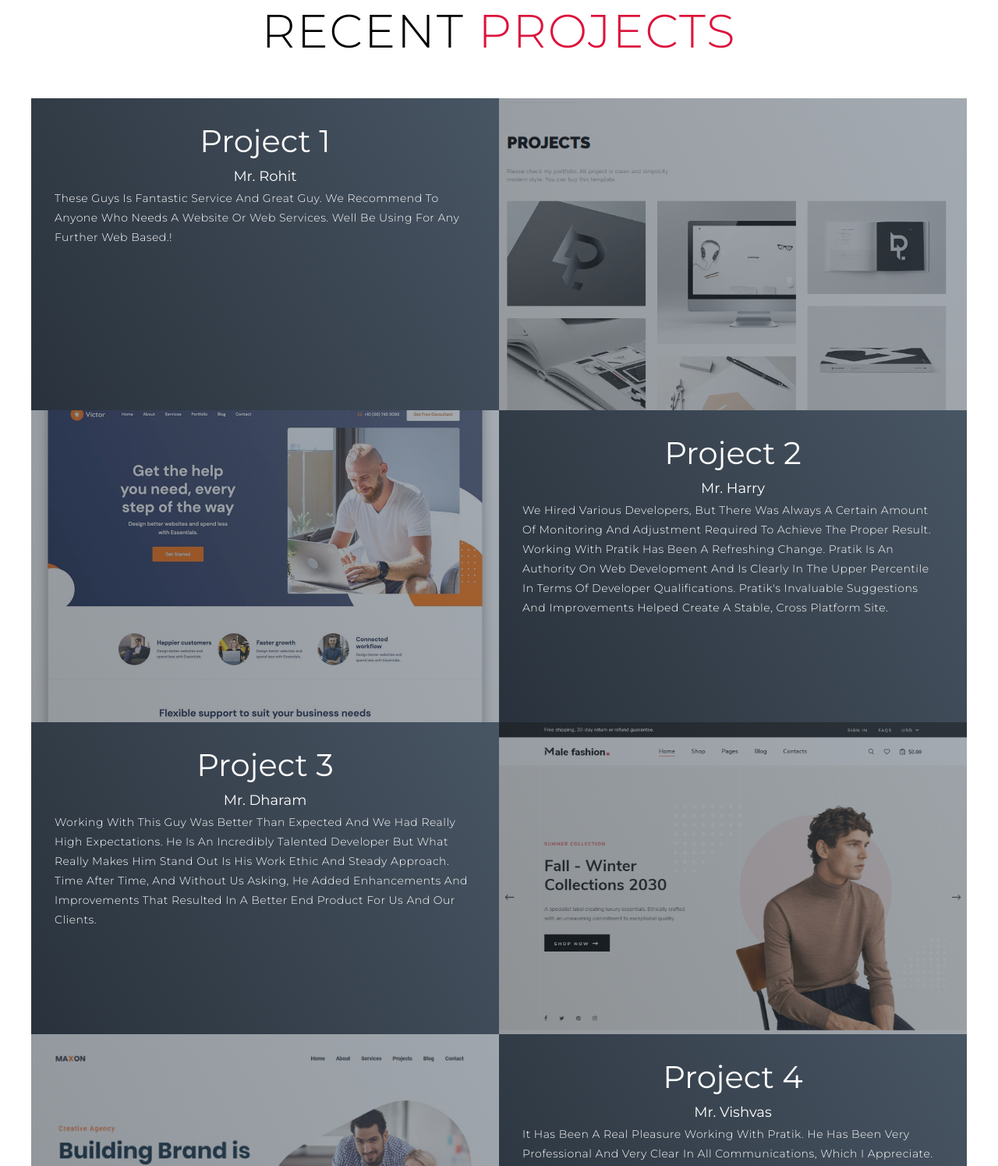
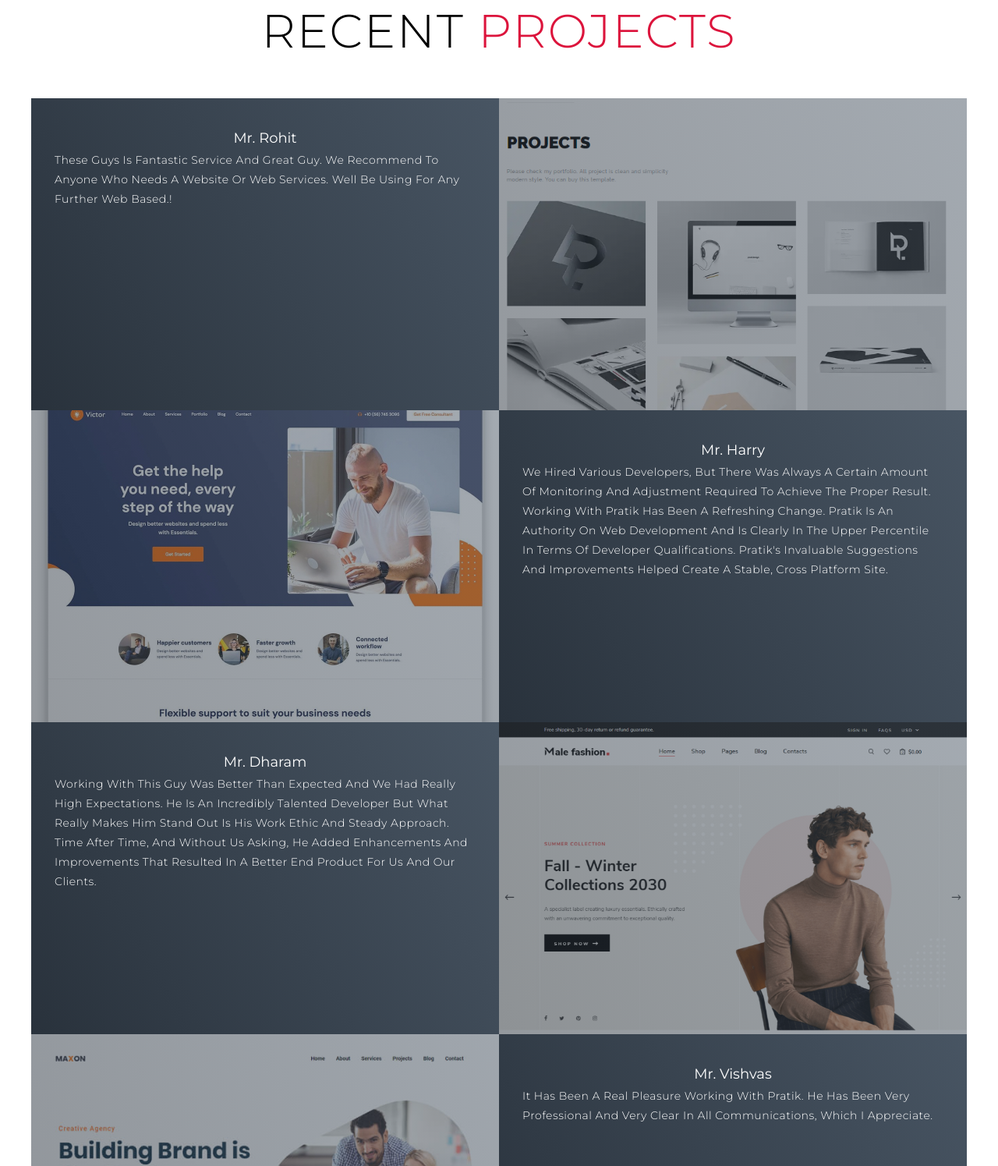
Before and after one commit to pratik-kalavadiya/pratik-kalavadiya, a plain HTML site: page index.html in a window 1280 px wide. Shown: the part 1741-3236 px from the top of the page at 78% size. Drawn offline with Linux system fonts and the light colour scheme.

Commit message:
New Upadates 1
new upadates

```diff
--- a/index.html
+++ b/index.html
@@ -93,7 +93,7 @@
 			<div class="all-projects">
 				<div class="project-item">
 					<div class="project-info">
-						<h1>Project 1</h1>
+						<h1></h1>
 						<h2>Mr. Rohit</h2>
 						<p>These Guys Is Fantastic Service And Great Guy. We Recommend To Anyone
 						Who Needs A Website Or Web Services. Well Be Using For Any Further Web Based.!</p>
@@ -104,7 +104,7 @@
 				</div>
 				<div class="project-item">
 					<div class="project-info">
-						<h1>Project 2</h1>
+						<h1></h1>
 						<h2>Mr. Harry</h2>
 						<p>We Hired Various Developers, But There Was Always A Certain Amount Of Monitoring And Adjustment Required To Achieve The Proper Result. Working With Pratik Has Been A Refreshing Change. Pratik Is An Authority On Web Development And Is Clearly In The Upper Percentile In Terms Of Developer Qualifications. Pratik's Invaluable Suggestions And Improvements Helped Create A Stable, Cross Platform Site.</p>
 					</div>
@@ -114,7 +114,7 @@
 				</div>
 				<div class="project-item">
 					<div class="project-info">
-						<h1>Project 3</h1>
+						<h1></h1>
 						<h2>Mr. Dharam</h2>
 						<p>Working With This Guy Was Better Than Expected And We Had Really High Expectations. He Is An Incredibly Talented Developer But What Really Makes Him Stand Out Is His Work Ethic And Steady Approach. Time After Time, And Without Us Asking, He Added Enhancements And Improvements That Resulted In A Better End Product For Us And Our Clients.</p>
 					</div>
@@ -124,7 +124,7 @@
 				</div>
 				<div class="project-item">
 					<div class="project-info">
-						<h1>Project 4</h1>
+						<h1></h1>
 						<h2>Mr. Vishvas</h2>
 						<p>It Has Been A Real Pleasure Working With Pratik. He Has Been Very Professional And Very Clear In All Communications, Which I Appreciate.</p>
 					</div>
@@ -134,7 +134,7 @@
 				</div>
 				<div class="project-item">
 					<div class="project-info">
-						<h1>Project 5</h1>
+						<h1></h1>
 						<h2>Mr. Jignesh</h2>
 						<p>Without Doubt One Of The Most Talented Programmers Out There.  I Always Go Back To Pratik When I'm Out Of My Depth And He's Never Failed To Deliver What I Ask For.  Smart, Trustworthy And Professional Guy. </p>
 					</div>
```
